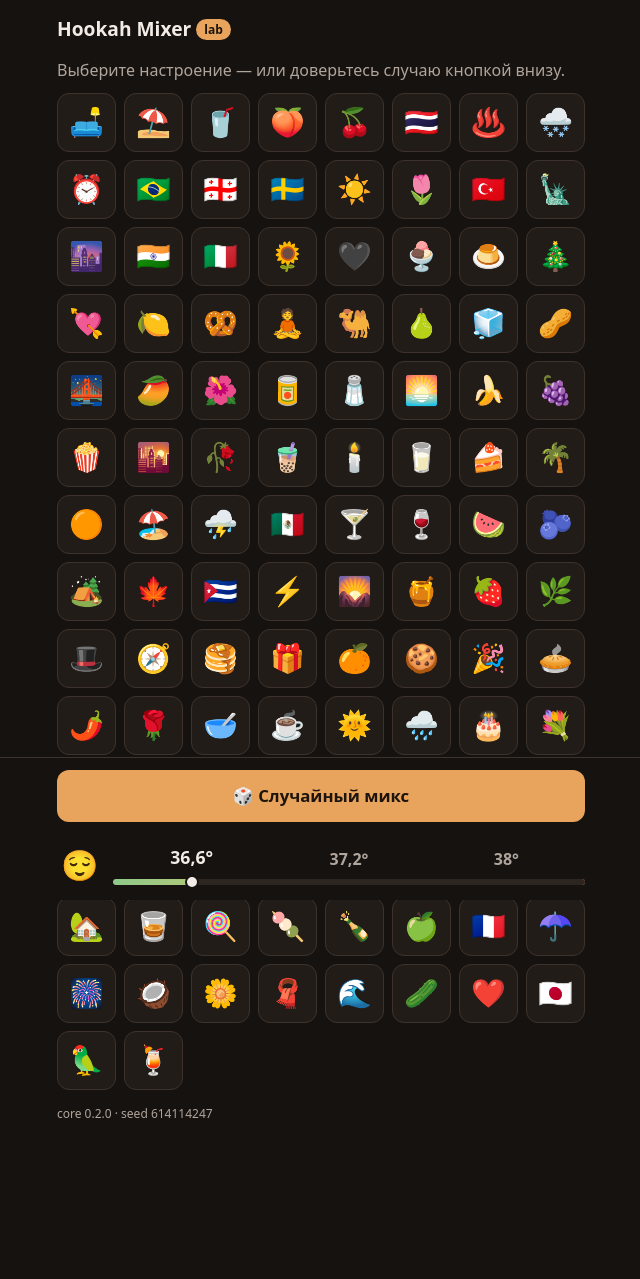
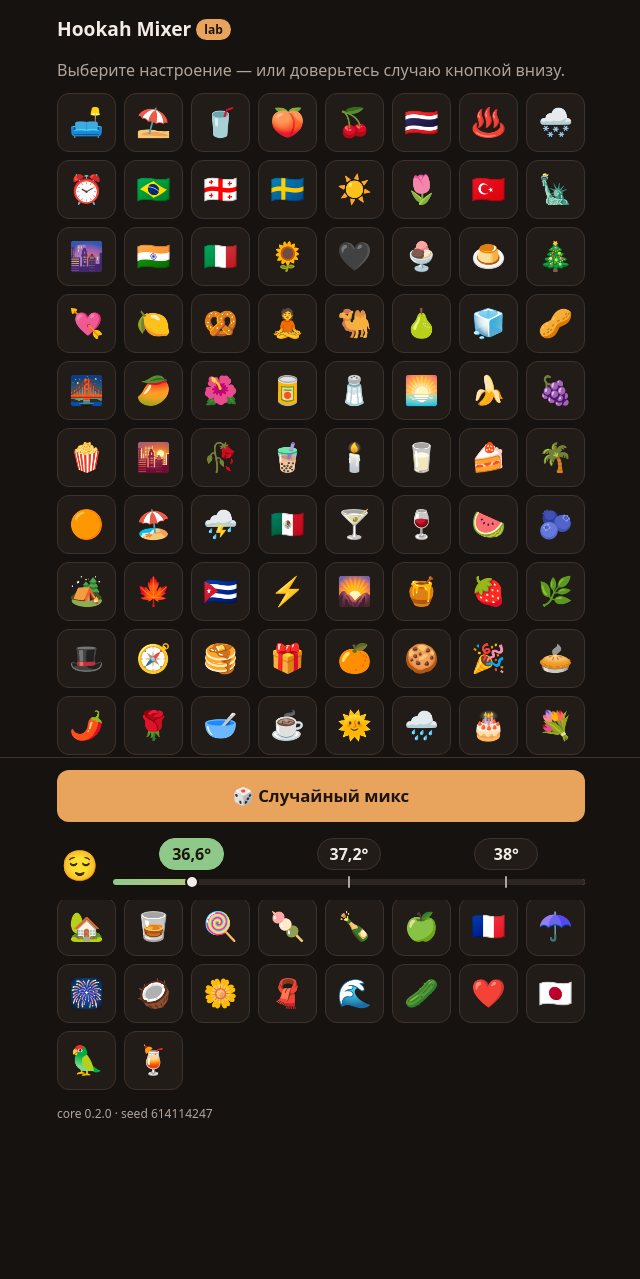
Before and after one commit to demansh/hookah-mixer-lab, a Jekyll site: the page built from index.html, in a window 1280 px wide. Shown: the whole page, without its empty margins (319-959 px from the left). Built offline with Jekyll 4.4.1, drawn with Linux system fonts in a browser that asks for light colours.

Commit message:
Градусник: градусы — кнопки-таблетки, риски на трубке

```diff
--- a/assets/css/main.css
+++ b/assets/css/main.css
@@ -380,16 +380,42 @@ button:focus-visible {
   justify-content: center;
   border: 0;
   background: transparent;
-  color: var(--color-text-muted);
-  font-weight: 600;
-  font-variant-numeric: tabular-nums;
   position: relative;
   z-index: 1;
 }
 
-.thermometer-step[aria-pressed="true"] {
+.thermometer-step--classic {
+  --step-color: var(--color-tier-classic);
+}
+
+.thermometer-step--balanced {
+  --step-color: var(--color-tier-balanced);
+}
+
+.thermometer-step--bold {
+  --step-color: var(--color-tier-bold);
+}
+
+.thermometer-value {
+  min-width: 64px;
+  padding: 4px var(--space-3);
+  border: 1px solid var(--color-border);
+  border-radius: var(--radius-pill);
+  background: var(--color-surface);
   color: var(--color-text);
-  font-size: 1.1rem;
+  font-weight: 600;
+  font-variant-numeric: tabular-nums;
+  transition: background 0.2s ease, border-color 0.2s ease, transform 0.1s ease;
+}
+
+.thermometer-step:active .thermometer-value {
+  transform: scale(0.94);
+}
+
+.thermometer-step[aria-pressed="true"] .thermometer-value {
+  border-color: var(--step-color);
+  background: var(--step-color);
+  color: var(--color-accent-text);
 }
 
 .thermometer-tube {
@@ -413,6 +439,28 @@ button:focus-visible {
   transition: left 0.2s ease;
 }
 
+.thermometer-tick {
+  position: absolute;
+  top: -3px;
+  width: 2px;
+  height: 12px;
+  border-radius: 1px;
+  background: var(--color-text-muted);
+  transform: translateX(-50%);
+}
+
+.thermometer-tick--classic {
+  left: 16.667%;
+}
+
+.thermometer-tick--balanced {
+  left: 50%;
+}
+
+.thermometer-tick--bold {
+  left: 83.333%;
+}
+
 .thermometer-knob {
   position: absolute;
   top: 50%;
--- a/assets/js/render.js
+++ b/assets/js/render.js
@@ -65,13 +65,19 @@ export function renderThermometer(container, currentTier, { onSetTemperature })
   scale.setAttribute('role', 'group');
   scale.setAttribute('aria-label', 'Температура мастера');
   TEMPERATURES.forEach((temperature) => {
-    const button = createButton('thermometer-step', () => onSetTemperature(temperature.tier), temperature.label);
+    const selectTemperature = () => onSetTemperature(temperature.tier);
+    const button = createButton(`thermometer-step thermometer-step--${temperature.tier}`, selectTemperature);
     button.setAttribute('aria-pressed', String(temperature.tier === currentTier));
+    button.append(createElement('span', 'thermometer-value', temperature.label));
     scale.append(button);
   });
   const tube = createElement('div', 'thermometer-tube');
   tube.setAttribute('aria-hidden', 'true');
-  tube.append(createElement('div', 'thermometer-empty'), createElement('div', 'thermometer-knob'));
+  tube.append(
+    createElement('div', 'thermometer-empty'),
+    ...TEMPERATURES.map(({ tier }) => createElement('div', `thermometer-tick thermometer-tick--${tier}`)),
+    createElement('div', 'thermometer-knob'),
+  );
   scale.append(tube);
   container.replaceChildren(scale);
 }
```
